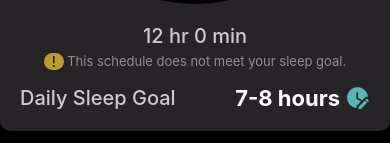
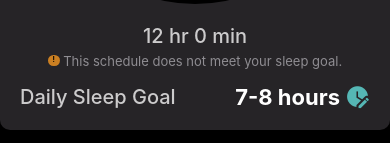
Before and after one commit to akarshan-mobileFirst/Alarm, a React Native app: screen / in a window 390 px wide. Shown: the part 466-609 px from the top of the page. Built offline with nearby package versions, Linux system fonts and the light colour scheme.

Commit message:
info text style changes

```diff
--- a/src/screens/AlarmScreen/index.js
+++ b/src/screens/AlarmScreen/index.js
@@ -264,7 +264,7 @@
         {!isSleepGoalMatched
           ? <View style={styles.messageContainer}>
               <View style={styles.info}>
-                <Text style={styles.infoText}>{`  !  `}</Text>
+                <Text style={styles.infoText}>{`!`}</Text>
               </View>
               <Text
                 style={styles.meetText}>{` ${notMeetSleepGoalMessage}`}</Text>
--- a/src/screens/AlarmScreen/styles.js
+++ b/src/screens/AlarmScreen/styles.js
@@ -84,12 +84,17 @@
         marginTop: 5,
     },
     info: {
-        backgroundColor: '#BB9E26',
-        borderRadius: 15,
+        backgroundColor: '#CA7F22',
+        borderRadius: deviceWidth * 0.015,
         marginTop: 5,
     },
     infoText: {
         color: 'black',
+        height: deviceWidth * 0.03,
+        width: deviceWidth * 0.03,
+        textAlign: 'center',
+        fontSize: 7,
+        fontWeight: 'bold'
     },
     goalTimeContainer: {
         paddingTop: 15,
```
